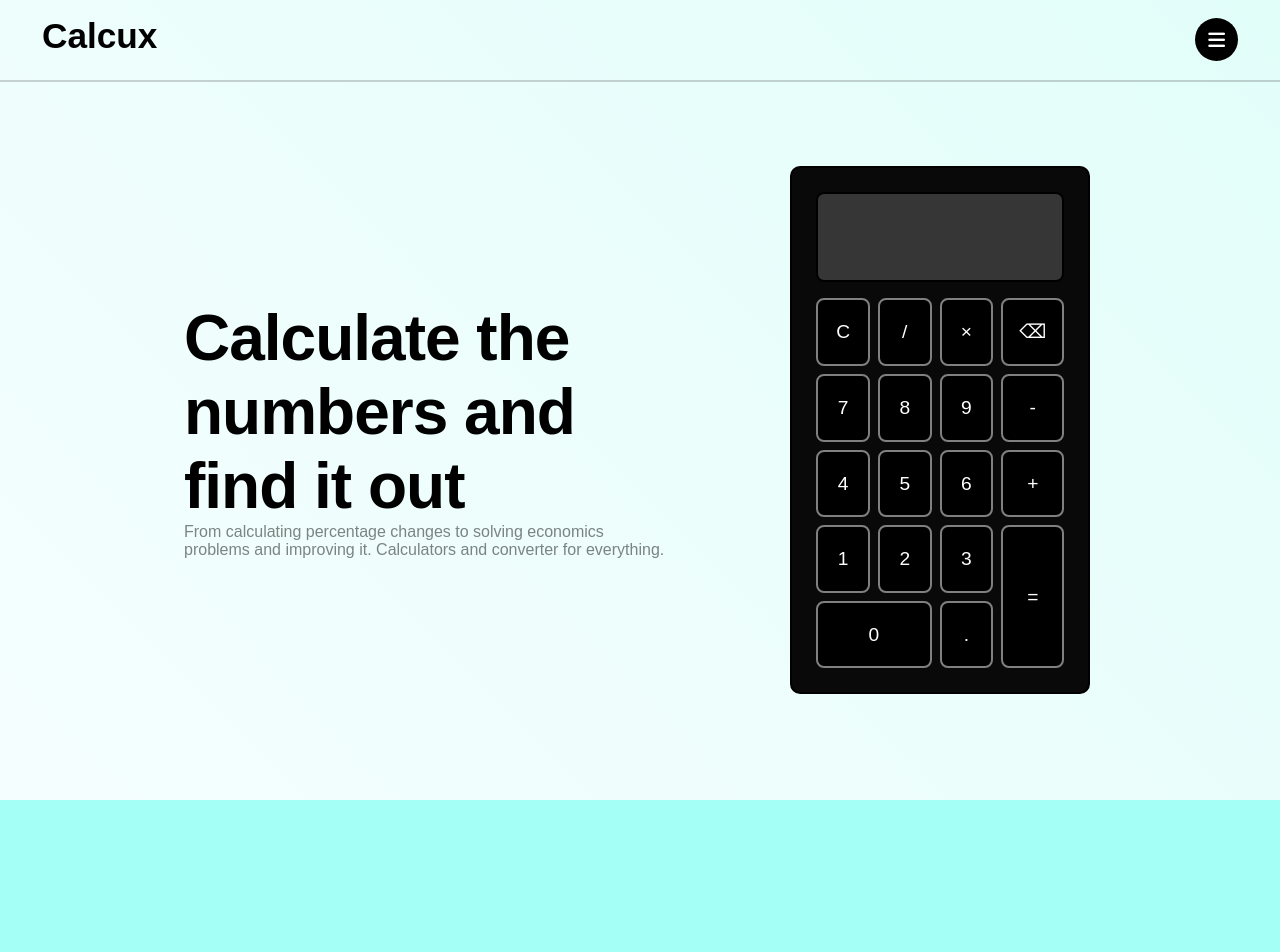
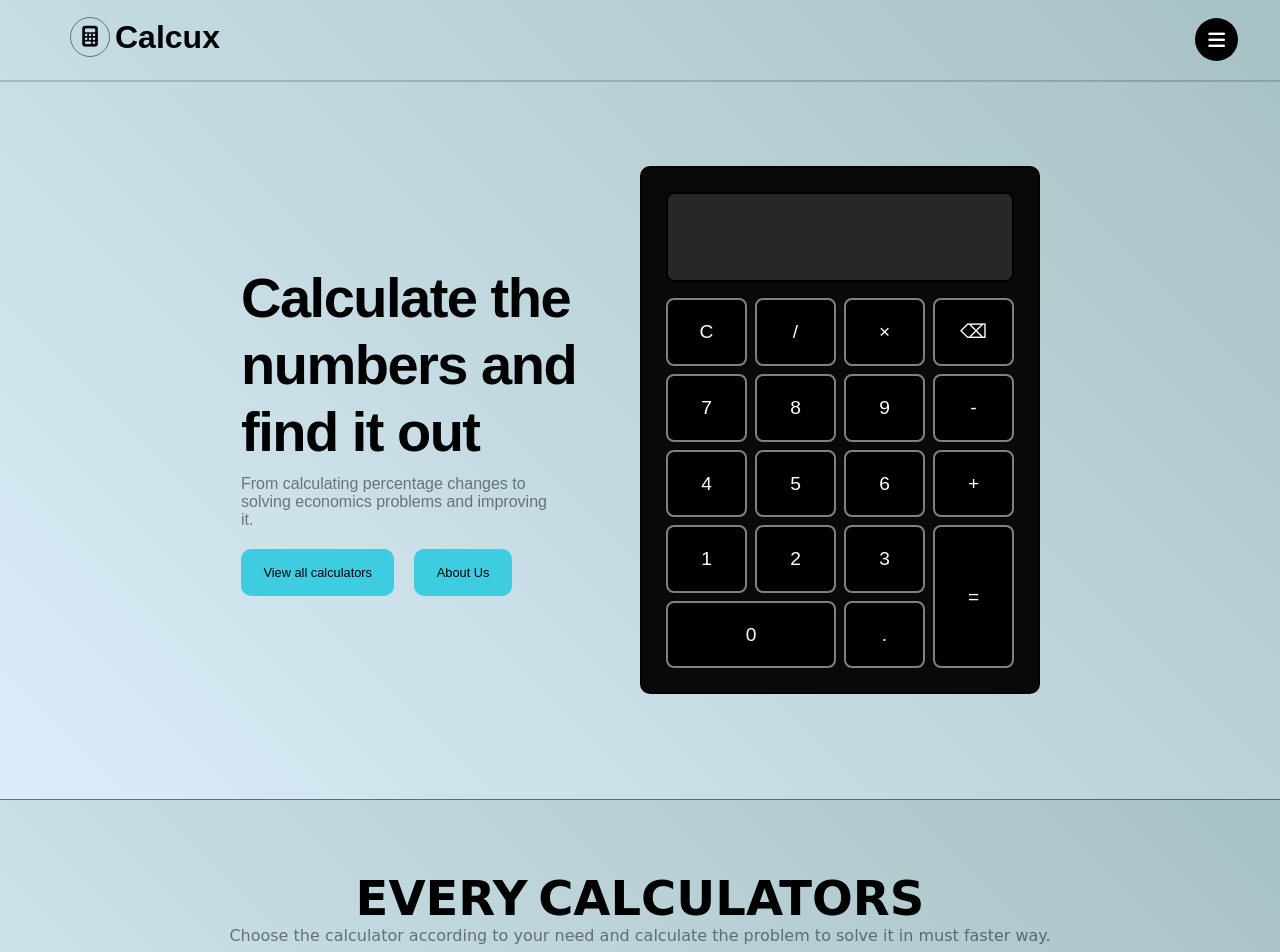
Before and after one commit to ShresthaPrasum/CALCUX, a plain HTML site: page index.html in a window 1280 px wide. Shown: the top 952 px of the page. Before the commit the page ends 800 px from the top, so only its background shows below. Drawn offline with Linux system fonts and the light colour scheme; a web font is replaced by a local one.

Commit message:
Feat: Enhance layout and styling of the calculator interface

```diff
--- a/index.html
+++ b/index.html
@@ -6,6 +6,7 @@
     <title>Calcux - Calculate anything</title>
     <link rel="stylesheet" href="https://cdnjs.cloudflare.com/ajax/libs/font-awesome/6.4.0/css/all.min.css">
     <link rel="preconnect" href="https://fonts.gstatic.com" crossorigin="">
+    <link href="https://fonts.googleapis.com/css2?family=Chewy&amp;display=swap" rel="stylesheet">
     <link href="https://fonts.googleapis.com/css2?family=Bebas+Neue&amp;family=Pixelify+Sans:wght@400..700&amp;family=Unbounded:wght@200..900&amp;display=swap" rel="stylesheet">
 
     <style>
@@ -51,11 +52,25 @@
         }
 
         .brand{
+            display: flex;
+            align-items: center;
+            gap: 5px;
             font-family: "Unbounded", sans-serif;
             position: absolute;
-            top: 16px;
-            font-size: 1.1rem;
-            left: 42px;
+            top: 17px;
+            font-size: 1rem;
+            left: 70px;
+        }
+
+        .brand i{
+            display: flex;
+            align-items: center;
+            justify-content: center;
+            border-radius: 50%;
+            width: 40px;
+            height: 40px;
+            font-size: 1.3rem;
+            border: 1px solid var(--grey-text);
         }
 
         nav ul{
@@ -114,18 +129,20 @@
         }
 
 
-        .hero{
+        .hero, .calculator{
             display: flex;
             justify-content:center;
-            background: linear-gradient(45deg,rgb(245, 254, 255),rgb(226, 254, 249));
+            background: linear-gradient(45deg,rgb(219, 237, 249),rgb(166, 193, 195));
             padding: 70px;
-            height: 100%;
+            height: 100vh;
+             font-family: var(--font-family);
+            border-bottom: 1px solid var(--grey-text);
             /* width: 80%; */
         }
 
         .container{
             display: flex;
-            width: 80%;
+            width: 70%;
             justify-content: center;
             align-items: center;
             margin: 0 auto;
@@ -133,9 +150,11 @@
         }
 
         .hero-first h1{
-            font-size: 4rem;
-            letter-spacing: -1px;
-            font-family: var(--font-family);
+            font-size: 3.5rem;
+            line-height: 1.2;
+            letter-spacing: -1.5px;
+            /* font-family: var(--font-family); */
+            margin-bottom: 10px;
         }
 
         .horizontal{
@@ -146,7 +165,7 @@
         }
 
         .hero-first p{
-            font-family: var(--font-family);
+            /* font-family: var(--font-family); */
             color: var(--grey-text);
             width: 80%;
         }
@@ -156,7 +175,7 @@
         }
 
         .mini-calculator{
-            width: 300px;
+            width: 400px;
             min-height: 400px;
             background-color: rgb(9, 9, 9);
             border-radius: 10px;
@@ -170,7 +189,7 @@
             padding: 1.5rem 1rem;
             border-radius: 8px;
             border: 2px solid black;
-            background-color: rgba(97, 97, 97, 0.522);
+            background-color: rgba(68, 68, 68, 0.522);
             text-align: right;
             font-size: 2rem;
             font-weight: 777;
@@ -192,8 +211,51 @@
             font-size: 1.2rem;
             border-radius: 8px;
             cursor: pointer;
+            transition: transform 0.3s ease-in-out;
         }
 
+        .calc-btn:hover{
+            background-color: rgba(0, 145, 153, 0.697);
+            transform: scale(1.08);
+        }
+
+        .operator:hover{
+            background-color: red;
+        }
+
+        .hero-btn{
+            display: flex;
+            gap: 20px;
+            margin-top: 20px;
+        }
+
+        .hero-btn a{
+            padding: 1rem 1.4rem;
+            background-color:rgb(62, 205, 224);
+            font-size: 1vw;
+            border-radius: 10px;
+            /* font-family: var(--font-family); */
+        }
+
+        .calculator{
+            height: 85vh;
+            font-family: "Bubblegum Sans", cursive;
+        }
+
+        .layout-header{
+            text-align: center;
+        }
+        .layout-header h1{
+            font-size: 6vh;
+            font-weight: bold;
+            word-spacing: -6px;
+        }
+
+        .layout-header p{
+            color: var(--grey-text);
+            font-size: 1rem;
+
+        }
     </style>
 </head>
 <body>
@@ -210,7 +272,9 @@
         </nav>
     </header>
     <div class="main">
-        <div class="brand">
+        <div class="header">
+            <div class="brand">
+            <i class="fa-solid fa-calculator"></i>
             <h1>Calcux</h1>
         </div>
         <hr class="horizontal">
@@ -218,16 +282,21 @@
         <i class="fas fa-bars logo">
 
         </i>
+        </div>
 
         <div class="hero">
             <div class="container">
                 <div class="hero-first">
                     <h1>
-                        Calculate the  <br/>numbers and <br/> find it out
+                        Calculate the numbers and find it out
                     </h1>
                     <p>
-                        From calculating percentage changes to solving economics problems and improving it. Calculators and converter for everything.
+                        From calculating percentage changes to solving economics problems and improving it.
                     </p>
+                    <div class="hero-btn">
+                        <a href="">View all calculators</a>
+                        <a href="">About Us</a>
+                    </div>
                 </div>
 
                 <div class="hero-visual">
@@ -237,27 +306,36 @@
                         </div>
 
                         <div class="calculator-btns">
-                            <button class="calc-btn">C</button>
-                            <button class="calc-btn">/</button>
-                            <button class="calc-btn">×</button>
-                            <button class="calc-btn">⌫</button>
+                            <button class="calc-btn operator ">C</button>
+                            <button class="calc-btn operator">/</button>
+                            <button class="calc-btn operator">×</button>
+                            <button class="calc-btn operator">⌫</button>
                             <button class="calc-btn">7</button>
                             <button class="calc-btn">8</button>
                             <button class="calc-btn">9</button>
-                            <button class="calc-btn">-</button>
+                            <button class="calc-btn operator">-</button>
                             <button class="calc-btn">4</button>
                             <button class="calc-btn">5</button>
                             <button class="calc-btn">6</button>
-                            <button class="calc-btn">+</button>
+                            <button class="calc-btn operator">+</button>
                             <button class="calc-btn">1</button>
                             <button class="calc-btn">2</button>
                             <button class="calc-btn">3</button>
-                            <button class="calc-btn" style="grid-row: span 2;">=</button>
+                            <button class="calc-btn operator" style="grid-row: span 2;">=</button>
                             <button class="calc-btn" style="grid-column: span 2;">0</button>
-                            <button class="calc-btn">.</button>
+                            <button class="calc-btn operator">.</button>
                         </div>
                     </div>
                 </div>
+            </div>
+        </div>
+
+        <div class="calculator">
+            <div class="layout-header">
+                <h1>EVERY CALCULATORS</h1>
+                <p>
+                    Choose the calculator according to your need and calculate the problem to solve it in must faster way.
+                </p>
             </div>
         </div>
     </div>
```
